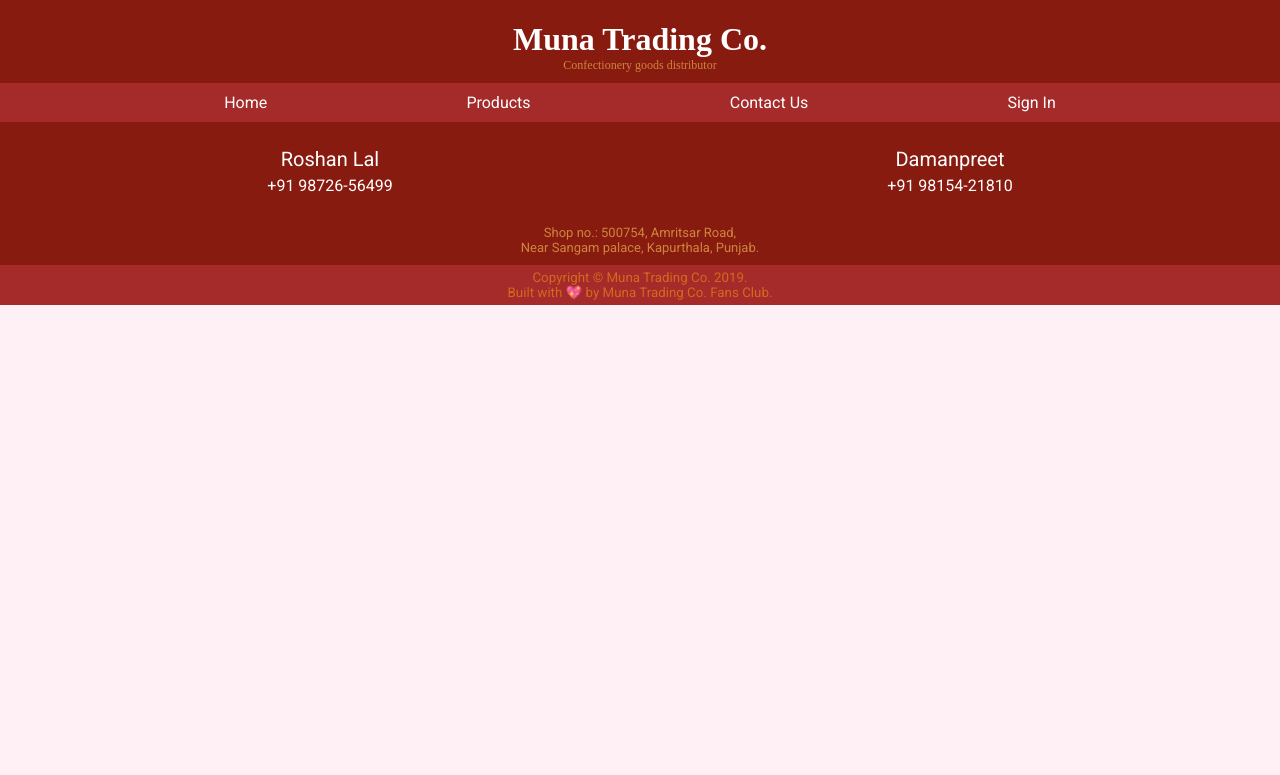
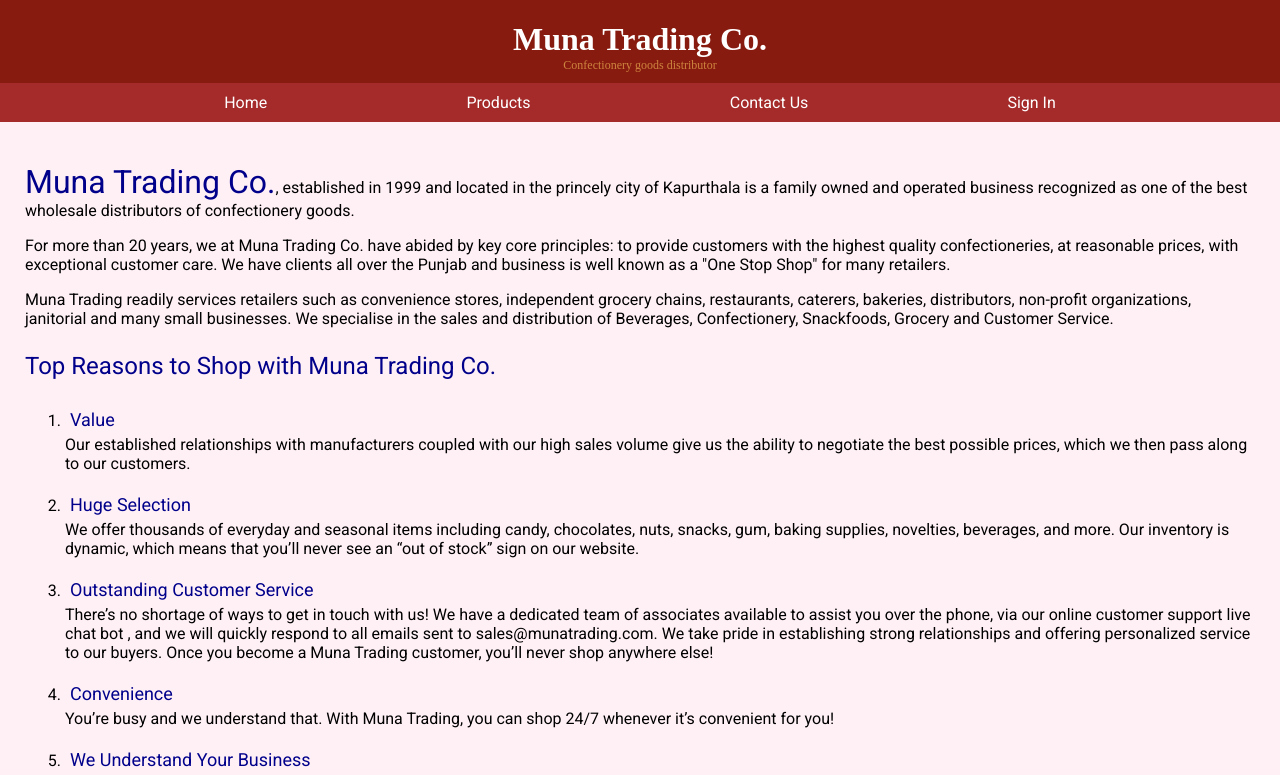
Before and after one commit to puneet-kashyap/muna-trading, an Angular app: page / in a window 1280 px wide. Shown: the top 775 px of the page. Built offline with nearby package versions, Linux system fonts and the light colour scheme.

Commit message:
Initial draft of Home component added

```diff
--- a/src/app/app-routing.module.ts
+++ b/src/app/app-routing.module.ts
@@ -1,11 +1,17 @@
 import { NgModule } from '@angular/core';
 import { Routes, RouterModule } from '@angular/router';
+import { HomeComponent } from './home/home.component';
 import { ContactsComponent } from './contacts/contacts.component';
 const routes: Routes = [
   {
+    path: '',
+    component: HomeComponent,
+    data: { title: 'Muna Trading Co.' }
+  },
+  {
     path: 'contacts',
     component: ContactsComponent,
-    data: { title: 'CitiMax Enterprises' }
+    data: { title: 'Muna Trading Co.' }
   },
 ];
 
--- a/src/app/app.module.ts
+++ b/src/app/app.module.ts
@@ -10,13 +10,15 @@ import {MatCardModule} from '@angular/material/card';
 import { HeaderComponent } from './header/header.component';
 import { FooterComponent } from './footer/footer.component';
 import { ContactsComponent } from './contacts/contacts.component';
+import { HomeComponent } from './home/home.component';
 
 @NgModule({
   declarations: [
     AppComponent,
     HeaderComponent,
     FooterComponent,
-    ContactsComponent
+    ContactsComponent,
+    HomeComponent
   ],
   imports: [
     BrowserModule,
--- /dev/null
+++ b/src/app/home/home.component.html
@@ -0,0 +1,22 @@
+<div id="home">
+  <div id="main">
+    <p>
+      <span class="company-name">{{ companyName }}</span>,
+      {{ intro }}
+    </p>
+    <p *ngFor="let description of descriptions">
+      {{ description }}
+    </p>
+    <p class="reasons">
+      Top Reasons to Shop with Muna Trading Co.
+    </p>
+    <ol>
+      <li *ngFor="let reason of reasons">
+        <p>
+          <span class="reason-title">{{ reason.title }}</span>
+          {{ reason.text }}
+        </p>
+      </li>
+    </ol>
+  </div>
+</div>
--- /dev/null
+++ b/src/app/home/home.component.scss
@@ -0,0 +1,20 @@
+$textColor: darkblue;
+#home {
+  padding: 25px;
+  #main {
+    .company-name {
+      font-size: xx-large;
+      color: $textColor;
+    }
+    .reasons {
+      font-size: x-large;
+      color: $textColor;
+    }
+    .reason-title {
+      display: block;
+      padding: 5px;
+      color: $textColor;
+      font-size: large;
+    }
+  }
+}
--- /dev/null
+++ b/src/app/home/home.component.ts
@@ -0,0 +1,71 @@
+import { Component, OnInit } from '@angular/core';
+
+@Component({
+  selector: 'app-home',
+  templateUrl: './home.component.html',
+  styleUrls: ['./home.component.scss']
+})
+export class HomeComponent implements OnInit {
+  constructor() {}
+
+  ngOnInit() {}
+
+  companyName = 'Muna Trading Co.';
+
+  intro = `established in 1999
+  and located in the princely city of Kapurthala is a family owned and
+  operated business recognized as one of the best wholesale distributors of
+  confectionery goods.`;
+
+  descriptions = [
+    `For more than 20 years, we at Muna Trading Co. have abided by key core
+    principles: to provide customers with the highest quality confectioneries,
+    at reasonable prices, with exceptional customer care. We have clients all
+    over the Punjab and business is well known as a "One Stop Shop" for many
+    retailers.`,
+    `Muna Trading readily services retailers such as convenience stores,
+    independent grocery chains, restaurants, caterers, bakeries, distributors,
+    non-profit organizations, janitorial and many small businesses. We
+    specialise in the sales and distribution of Beverages, Confectionery,
+    Snackfoods, Grocery and Customer Service.`
+  ];
+
+  reasons = [
+    {
+      title: 'Value',
+      text: `Our established relationships with manufacturers coupled with our high
+      sales volume give us the ability to negotiate the best possible prices,
+      which we then pass along to our customers.`
+    },
+    {
+      title: 'Huge Selection',
+      text: `We offer thousands of everyday and seasonal items including candy,
+      chocolates, nuts, snacks, gum, baking supplies, novelties, beverages,
+      and more. Our inventory is dynamic, which means that you’ll never see an
+      “out of stock” sign on our website.`
+    },
+    {
+      title: 'Outstanding Customer Service',
+      text: `There’s no shortage of ways to get in touch with us! We have a dedicated
+      team of associates available to assist you over the phone, via our
+      online customer support live chat bot , and we will quickly respond to
+      all emails sent to sales@munatrading.com. We take pride in establishing
+      strong relationships and offering personalized service to our buyers.
+      Once you become a Muna Trading customer, you’ll never shop anywhere
+      else!`
+    },
+    {
+      title: 'Convenience',
+      text: `You’re busy and we understand that. With Muna Trading, you can shop 24/7
+      whenever it’s convenient for you!`
+    },
+    {
+      title: 'We Understand Your Business',
+      text: `Muna Trading has been in business for over 20 years and nobody knows the
+      confectionery industry better than we do! Our CEO, a former
+      confectionery store owner himself, has brought his knowledge of the
+      retail candy industry to the wholesale side of the business to create a
+      better buying experience for retailers all over the Punjab.`
+    }
+  ];
+}
```
Also changed, not shown: 1 other file (tests, documents, lock files or other folders).
